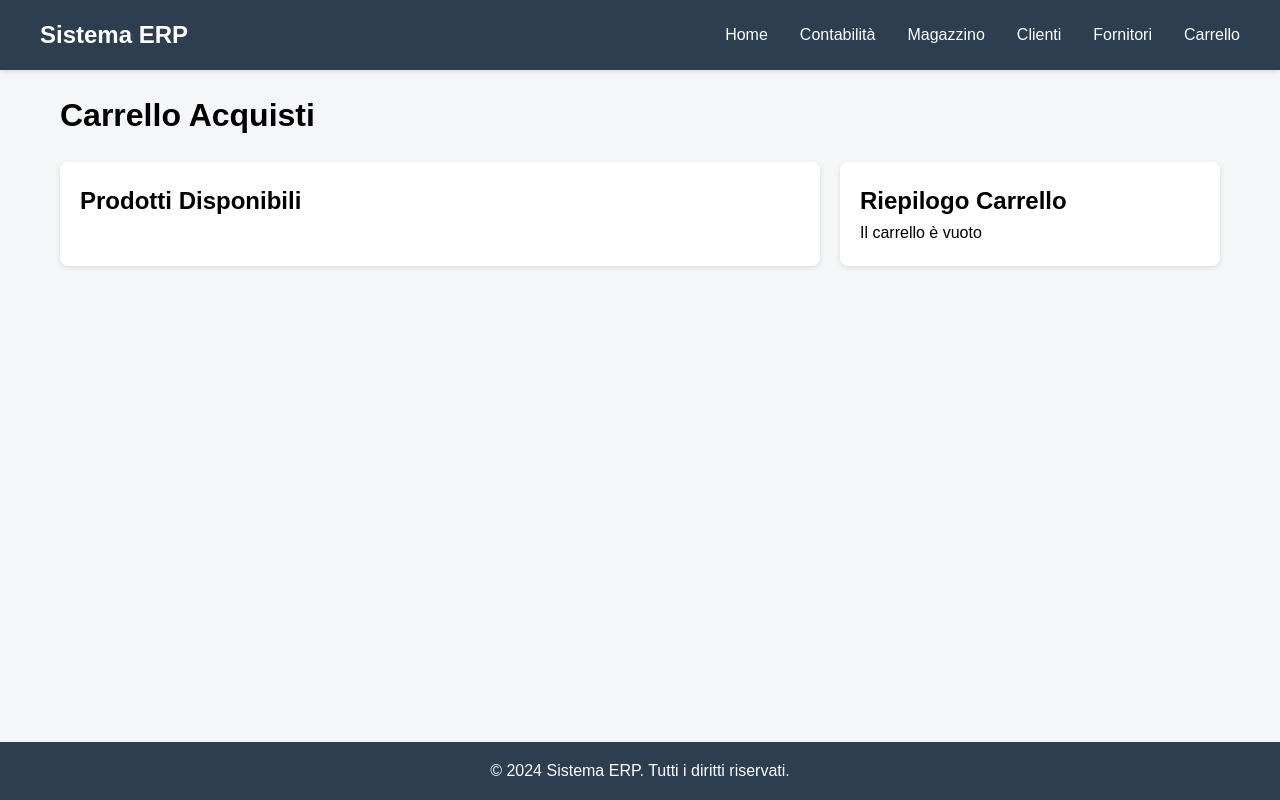
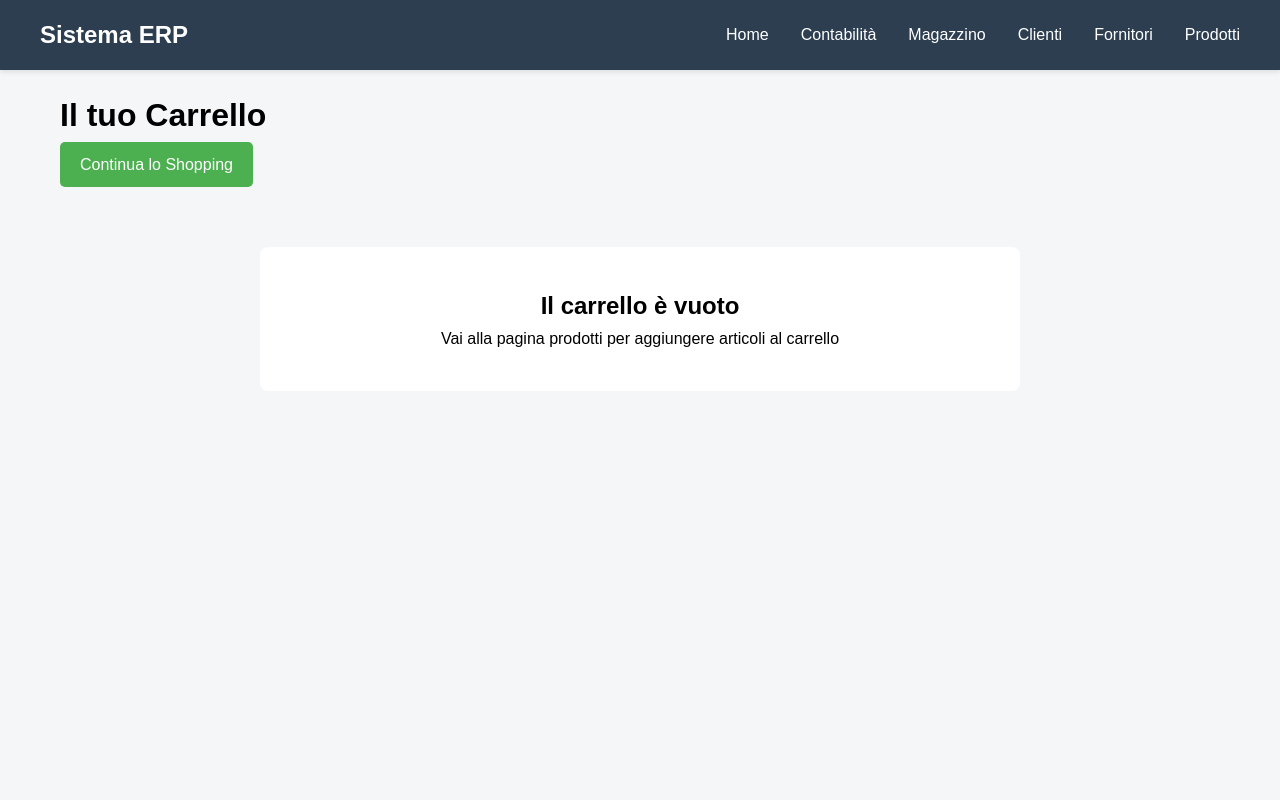
Before and after one commit to esgesges/progGpi, a PHP site: page /modules/ordini/carrello.php in a window 1280 px wide. Run offline with PHP 8.4, Linux system fonts and the light colour scheme; data that the repository does not hold is empty.

Commit message:
modified:   src/modules/clienti/index.php 	modified:   src/modules/ordini/carrello.php 	new file:   src/modules/ordini/prodotti.php

```diff
--- a/src/modules/clienti/index.php
+++ b/src/modules/clienti/index.php
@@ -187,9 +187,5 @@ $clienti = getClienti($conn);
             </form>
         </div>
     </main>
-
-    <footer>
-        <p>&copy; 2024 Sistema ERP. Tutti i diritti riservati.</p>
-    </footer>
 </body>
 </html>
--- a/src/modules/ordini/carrello.php
+++ b/src/modules/ordini/carrello.php
@@ -1,6 +1,5 @@
 <?php
 require_once '../../database/config.php';
-
 session_start();
 
 // Inizializza il carrello se non esiste
@@ -12,29 +11,6 @@ if (!isset($_SESSION['carrello'])) {
 if ($_SERVER['REQUEST_METHOD'] === 'POST') {
     if (isset($_POST['action'])) {
         switch ($_POST['action']) {
-            case 'aggiungi':
-                $prodotto_id = $_POST['prodotto_id'];
-                $quantita = $_POST['quantita'];
-
-                // Verifica disponibilità
-                $stmt = $conn->prepare("SELECT * FROM prodotti WHERE id = :id AND quantita_disponibile >= :quantita");
-                $stmt->execute([':id' => $prodotto_id, ':quantita' => $quantita]);
-                $prodotto = $stmt->fetch(PDO::FETCH_ASSOC);
-
-                if ($prodotto) {
-                    if (isset($_SESSION['carrello'][$prodotto_id])) {
-                        $_SESSION['carrello'][$prodotto_id]['quantita'] += $quantita;
-                    } else {
-                        $_SESSION['carrello'][$prodotto_id] = [
-                            'nome' => $prodotto['nome'],
-                            'prezzo' => $prodotto['prezzo'],
-                            'quantita' => $quantita
-                        ];
-                    }
-                    $success = "Prodotto aggiunto al carrello";
-                }
-                break;
-
             case 'rimuovi':
                 $prodotto_id = $_POST['prodotto_id'];
                 if (isset($_SESSION['carrello'][$prodotto_id])) {
@@ -93,11 +69,6 @@ if ($_SERVER['REQUEST_METHOD'] === 'POST') {
     }
 }
 
-// Ottieni lista prodotti disponibili
-$stmt = $conn->prepare("SELECT * FROM prodotti WHERE quantita_disponibile > 0");
-$stmt->execute();
-$prodotti = $stmt->fetchAll(PDO::FETCH_ASSOC);
-
 // Ottieni lista clienti per la selezione
 $stmt = $conn->prepare("SELECT id, nome, cognome FROM clienti");
 $stmt->execute();
@@ -115,49 +86,45 @@ foreach ($_SESSION['carrello'] as $item) {
 <head>
     <meta charset="UTF-8">
     <meta name="viewport" content="width=device-width, initial-scale=1.0">
-    <title>Carrello Acquisti - Sistema ERP</title>
+    <title>Carrello - Sistema ERP</title>
     <link rel="stylesheet" href="../../css/style.css">
     <style>
         .cart-container {
-            display: grid;
-            grid-template-columns: 2fr 1fr;
-            gap: 20px;
-            margin-top: 20px;
-        }
-        .product-list, .cart-summary {
-            background: white;
+            max-width: 800px;
+            margin: 0 auto;
             padding: 20px;
-            border-radius: 8px;
-            box-shadow: 0 2px 5px rgba(0,0,0,0.1);
-        }
-        .product-card {
-            border: 1px solid #ddd;
-            padding: 15px;
-            margin-bottom: 15px;
-            border-radius: 4px;
         }
         .cart-item {
             display: flex;
             justify-content: space-between;
             align-items: center;
-            padding: 10px 0;
-            border-bottom: 1px solid #ddd;
-        }
-        .quantity-input {
-            width: 60px;
-            padding: 5px;
-            margin-right: 10px;
+            padding: 15px;
+            margin-bottom: 10px;
+            background: white;
+            border-radius: 8px;
+            box-shadow: 0 2px 5px rgba(0,0,0,0.1);
         }
         .total {
             font-size: 1.2em;
             font-weight: bold;
-            margin-top: 20px;
+            margin: 20px 0;
             text-align: right;
         }
-        @media (max-width: 768px) {
-            .cart-container {
-                grid-template-columns: 1fr;
+        .empty-cart {
+            text-align: center;
+            padding: 40px;
+            background: white;
+            border-radius: 8px;
+            margin: 20px 0;
         }
+        .continue-shopping {
+            display: inline-block;
+            padding: 10px 20px;
+            background: #4CAF50;
+            color: white;
+            text-decoration: none;
+            border-radius: 5px;
+            margin-bottom: 20px;
         }
     </style>
 </head>
@@ -171,13 +138,13 @@ foreach ($_SESSION['carrello'] as $item) {
                 <li><a href="../magazzino/index.php">Magazzino</a></li>
                 <li><a href="../clienti/index.php">Clienti</a></li>
                 <li><a href="../fornitori/index.php">Fornitori</a></li>
-                <li><a href="carrello.php">Carrello</a></li>
+                <li><a href="prodotti.php">Prodotti</a></li>
             </ul>
         </nav>
     </header>
 
     <main class="container">
-        <h1>Carrello Acquisti</h1>
+        <h1>Il tuo Carrello</h1>
 
         <?php if (isset($success)): ?>
             <div class="success-message"><?php echo $success; ?></div>
@@ -187,37 +154,22 @@ foreach ($_SESSION['carrello'] as $item) {
             <div class="error-message"><?php echo $error; ?></div>
         <?php endif; ?>
 
+        <a href="prodotti.php" class="continue-shopping">Continua lo Shopping</a>
+
         <div class="cart-container">
-            <div class="product-list">
-                <h2>Prodotti Disponibili</h2>
-                <?php foreach ($prodotti as $prodotto): ?>
-                    <div class="product-card">
-                        <h3><?php echo htmlspecialchars($prodotto['nome']); ?></h3>
-                        <p><?php echo htmlspecialchars($prodotto['descrizione']); ?></p>
-                        <p>Prezzo: €<?php echo number_format($prodotto['prezzo'], 2); ?></p>
-                        <p>Disponibili: <?php echo $prodotto['quantita_disponibile']; ?></p>
-
-                        <form method="POST" action="carrello.php" style="display: inline-block;">
-                            <input type="hidden" name="action" value="aggiungi">
-                            <input type="hidden" name="prodotto_id" value="<?php echo $prodotto['id']; ?>">
-                            <input type="number" name="quantita" value="1" min="1" max="<?php echo $prodotto['quantita_disponibile']; ?>" class="quantity-input">
-                            <button type="submit" class="btn">Aggiungi al Carrello</button>
-                        </form>
+            <?php if (empty($_SESSION['carrello'])): ?>
+                <div class="empty-cart">
+                    <h2>Il carrello è vuoto</h2>
+                    <p>Vai alla pagina prodotti per aggiungere articoli al carrello</p>
                 </div>
-                <?php endforeach; ?>
-            </div>
-
-            <div class="cart-summary">
-                <h2>Riepilogo Carrello</h2>
-                <?php if (empty($_SESSION['carrello'])): ?>
-                    <p>Il carrello è vuoto</p>
             <?php else: ?>
                 <?php foreach ($_SESSION['carrello'] as $id => $item): ?>
                     <div class="cart-item">
                         <div>
-                                <h4><?php echo htmlspecialchars($item['nome']); ?></h4>
+                            <h3><?php echo htmlspecialchars($item['nome']); ?></h3>
                             <p>Quantità: <?php echo $item['quantita']; ?></p>
                             <p>Prezzo: €<?php echo number_format($item['prezzo'], 2); ?></p>
+                            <p>Subtotale: €<?php echo number_format($item['prezzo'] * $item['quantita'], 2); ?></p>
                         </div>
                         <form method="POST" action="carrello.php">
                             <input type="hidden" name="action" value="rimuovi">
@@ -231,7 +183,7 @@ foreach ($_SESSION['carrello'] as $item) {
                     Totale: €<?php echo number_format($totale_carrello, 2); ?>
                 </div>
 
-                    <form method="POST" action="carrello.php" style="margin-top: 20px;">
+                <form method="POST" action="carrello.php">
                     <input type="hidden" name="action" value="conferma">
                     <div class="form-group">
                         <label for="cliente_id">Seleziona Cliente:</label>
@@ -248,11 +200,6 @@ foreach ($_SESSION['carrello'] as $item) {
                 </form>
             <?php endif; ?>
         </div>
-        </div>
     </main>
-
-    <footer>
-        <p>&copy; 2024 Sistema ERP. Tutti i diritti riservati.</p>
-    </footer>
 </body>
 </html>
```
Also changed, not shown: src/modules/ordini/prodotti.php (added, +121 -0 lines). Lines whose indentation alone changed are shown as unchanged.
